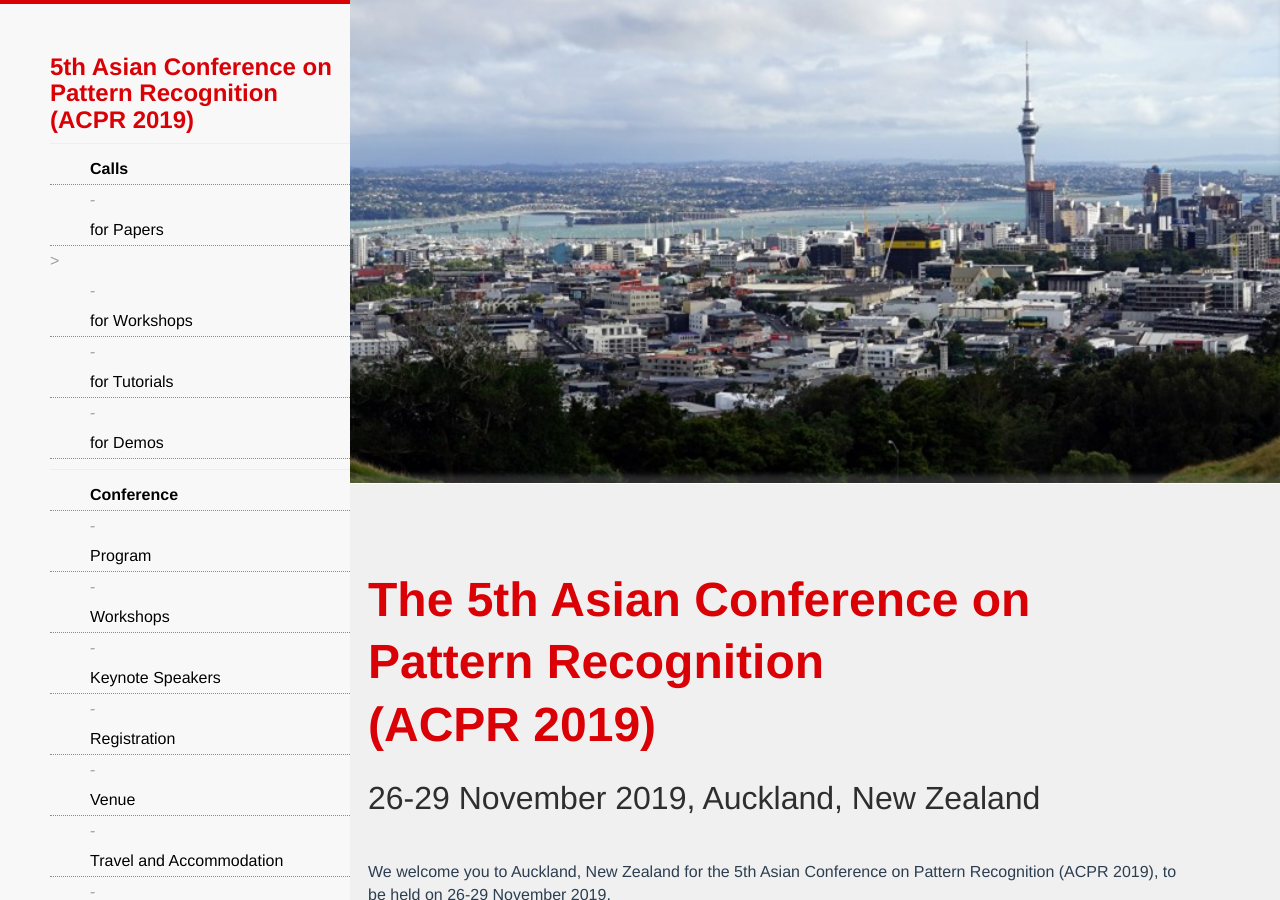
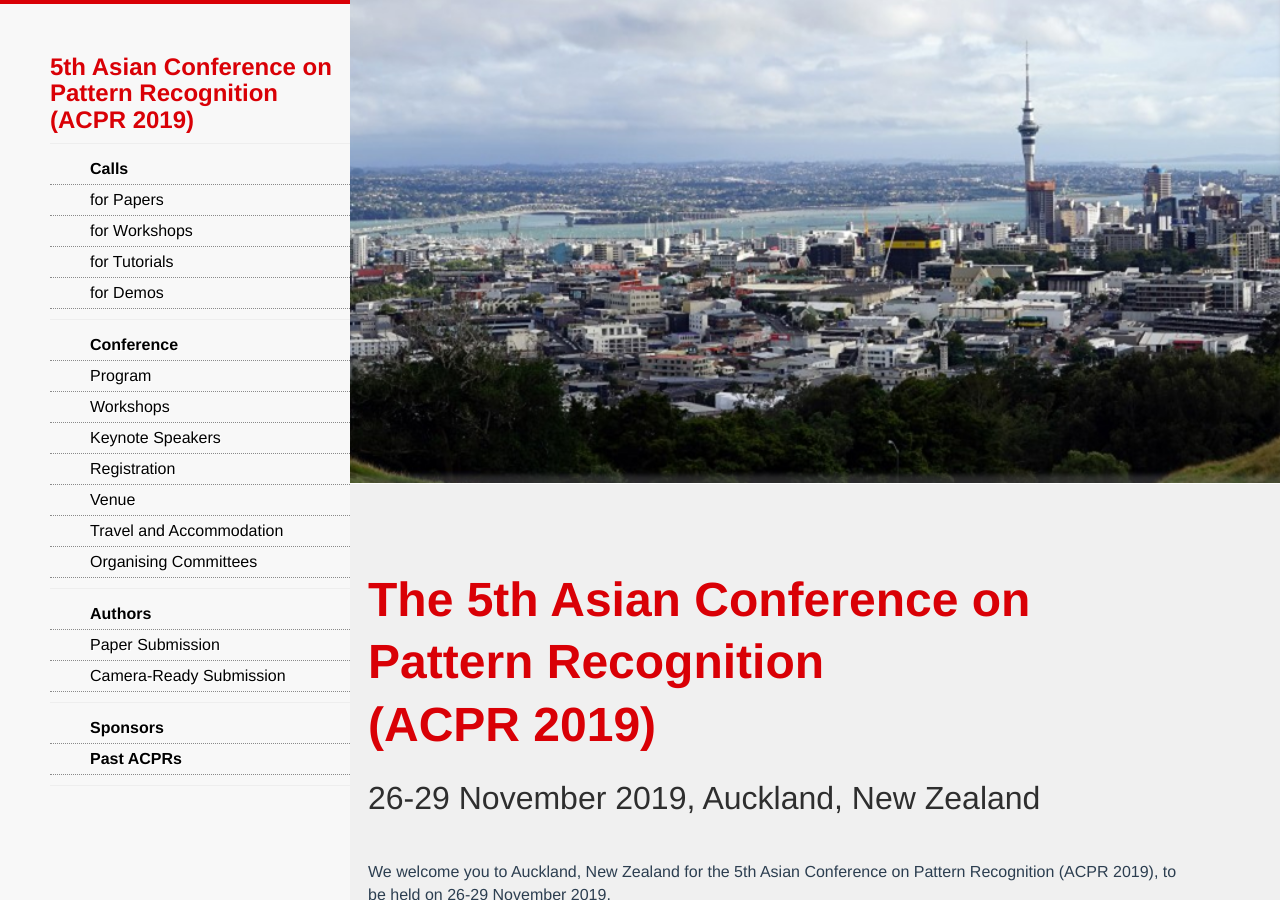
Before and after one commit to AndrewChenUoA/ACPR2019, a Jekyll site: the page built from index.html, in a window 1280 px wide and 900 px high. Built offline with Jekyll 4.4.1, drawn with Linux system fonts in a browser that asks for light colours; nearby versions of some CDN libraries; Markdown is read by kramdown in place of the engine named in the settings.

Commit message:
Try again with the navigation

```diff
--- a/_includes/navigation.html
+++ b/_includes/navigation.html
@@ -38,23 +38,23 @@
     <div class="sidebar-brand"><a href="{{ site.baseurl }}/"><h3>{{ site.description }}</h3></a></div>
     <hr />
     <li><a href="{{ site.baseurl }}/cfp.html"><b>Calls</b></a></li>
-    <li>- <a href="{{ site.baseurl }}/cfp.html">for Papers</a>></li>
-    <li>- <a href="{{ site.baseurl }}/cfw.html">for Workshops</a></li>
-    <li>- <a href="{{ site.baseurl }}/cft.html">for Tutorials</a></li>
-    <li>- <a href="{{ site.baseurl }}/cfd.html">for Demos</a></li>
+    <li><a href="{{ site.baseurl }}/cfp.html">for Papers</a></li>
+    <li><a href="{{ site.baseurl }}/cfw.html">for Workshops</a></li>
+    <li><a href="{{ site.baseurl }}/cft.html">for Tutorials</a></li>
+    <li><a href="{{ site.baseurl }}/cfd.html">for Demos</a></li>
     <hr />
     <li><a href="{{ site.baseurl }}/program.html"><b>Conference</b></a></li>
-    <li>- <a href="{{ site.baseurl }}/program.html">Program</a></li>
-    <li>- <a href="{{ site.baseurl }}/workshops.html">Workshops</a></li>
-    <li>- <a href="{{ site.baseurl }}/keynote.html">Keynote Speakers</a></li>
-    <li>- <a href="{{ site.baseurl }}/registration.html">Registration</a></li>
-    <li>- <a href="{{ site.baseurl }}/venue.html">Venue</a></li>
-    <li>- <a href="{{ site.baseurl }}/travel.html">Travel and Accommodation</a></li>
-    <li>- <a href="{{ site.baseurl }}/committees.html">Organising Committees</a></li>
+    <li><a href="{{ site.baseurl }}/program.html">Program</a></li>
+    <li><a href="{{ site.baseurl }}/workshops.html">Workshops</a></li>
+    <li><a href="{{ site.baseurl }}/keynote.html">Keynote Speakers</a></li>
+    <li><a href="{{ site.baseurl }}/registration.html">Registration</a></li>
+    <li><a href="{{ site.baseurl }}/venue.html">Venue</a></li>
+    <li><a href="{{ site.baseurl }}/travel.html">Travel and Accommodation</a></li>
+    <li><a href="{{ site.baseurl }}/committees.html">Organising Committees</a></li>
     <hr />
     <li><a href="{{ site.baseurl }}/submission.html"><b>Authors</b></a></li>
-    <li>- <a href="{{ site.baseurl }}/submission.html">Paper Submission</a></li>
-    <li>- <a href="{{ site.baseurl }}/camera-ready.html">Camera-Ready Submission</a></li>
+    <li><a href="{{ site.baseurl }}/submission.html">Paper Submission</a></li>
+    <li><a href="{{ site.baseurl }}/camera-ready.html">Camera-Ready Submission</a></li>
     <hr />
     <li><a href="{{ site.baseurl }}/sponsorship.html"><b>Sponsors</b></a></li>
     <li><a href="{{ site.baseurl }}/past.html"><b>Past ACPRs</b></a></li>
```
